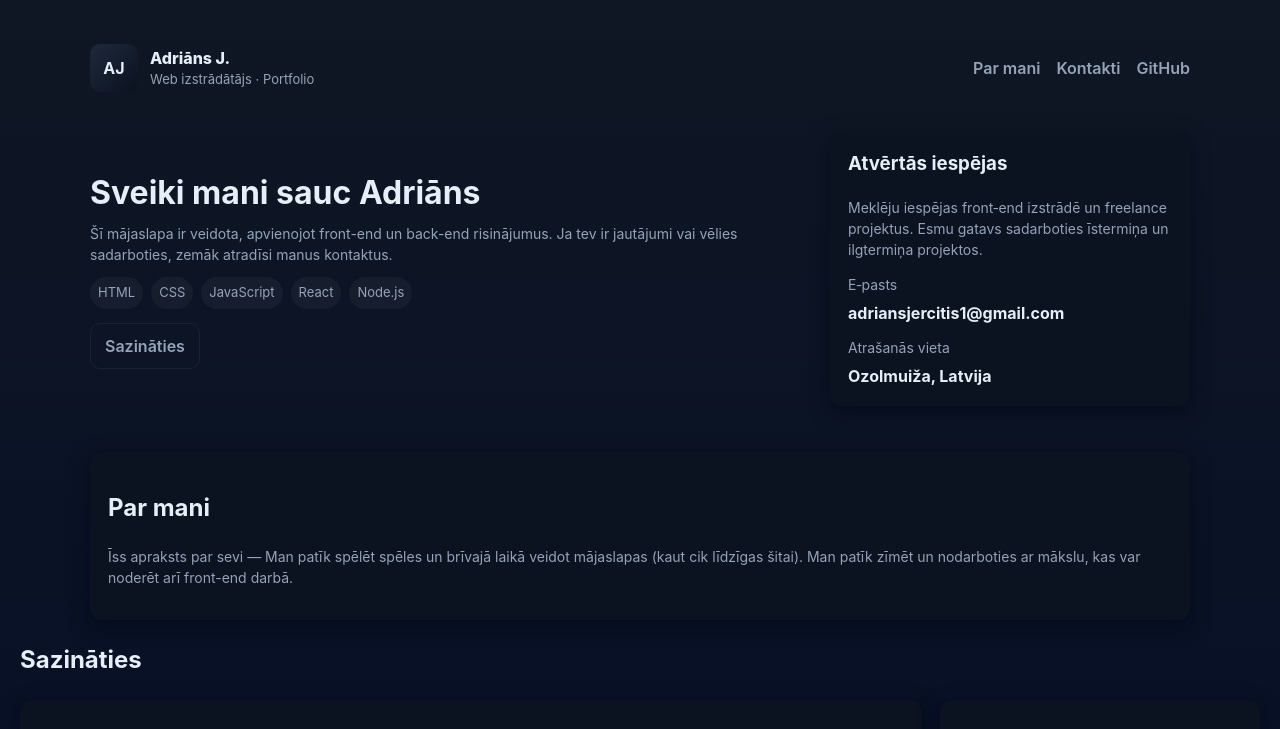
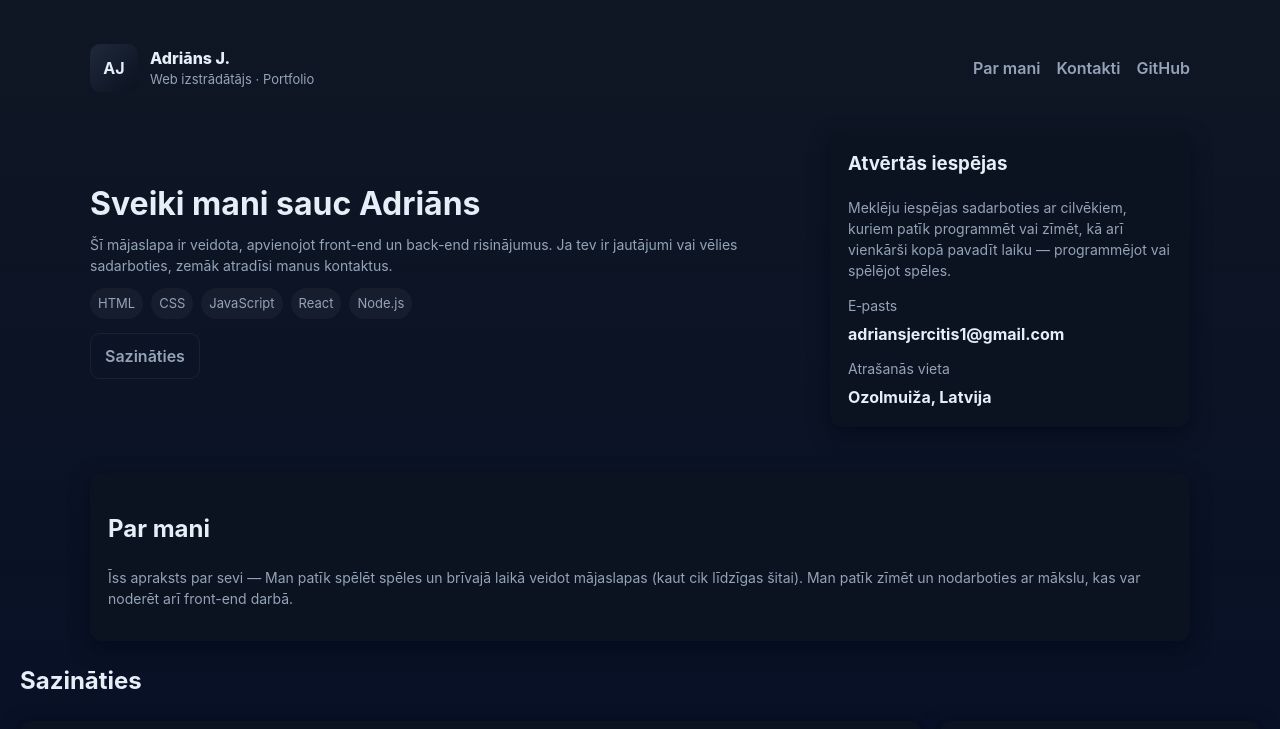
Before and after one commit to Adrians-J/adrians-j.github.io, a plain HTML site: page index.html in a window 1280 px wide. Shown: the top 729 px of the page. Drawn offline with Linux system fonts and the light colour scheme.

Commit message:
Updating 1 thing

```diff
--- a/index.html
+++ b/index.html
@@ -122,7 +122,7 @@
 
       <aside class="card">
         <h3 style="margin-top:0">Atvērtās iespējas</h3>
-        <p class="muted">Meklēju iespējas front‑end izstrādē un freelance projektus. Esmu gatavs sadarboties īstermiņa un ilgtermiņa projektos.</p>
+        <p class="muted">Meklēju iespējas sadarboties ar cilvēkiem, kuriem patīk programmēt vai zīmēt, kā arī vienkārši kopā pavadīt laiku — programmējot vai spēlējot spēles.</p>
 
         <div style="margin-top:12px">
           <div class="muted">E‑pasts</div>
```
